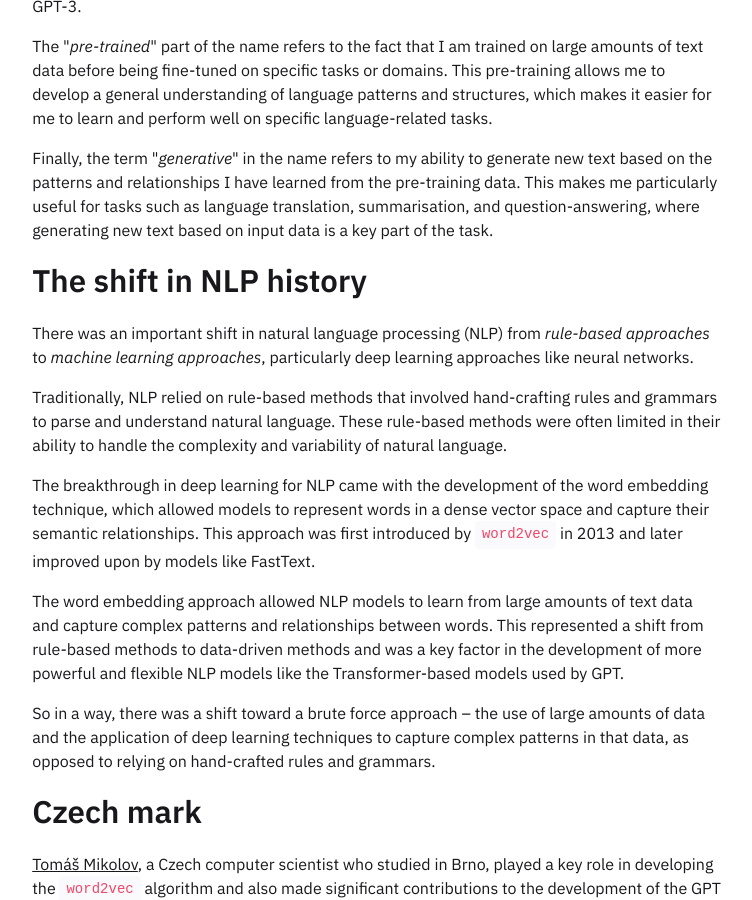
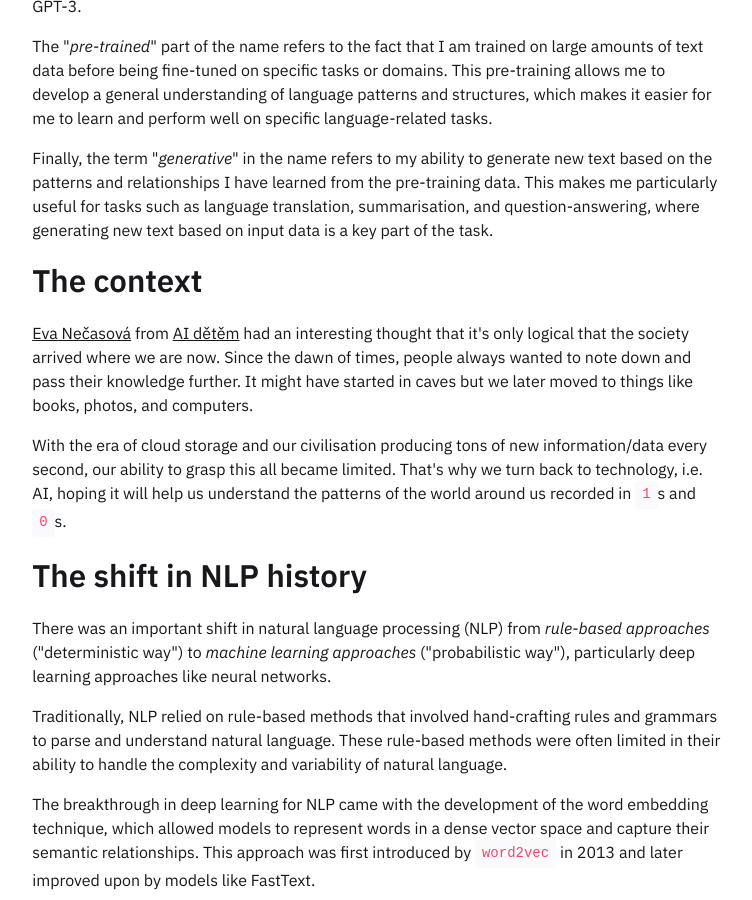
Before and after one commit to one-data-cookie/one-data-cookie.github.io, a Jekyll site: the page built from _notes/data-coding/Learn ChatGPT.md, in a window 1280 px wide and 900 px high, scrolled down 708 px. Shown: the whole window, without its empty margins (263-1015 px from the left). Built offline with Jekyll 4.4.1, drawn with Linux system fonts in a browser that asks for light colours; some of the changed text lies outside the part shown.

Commit message:
sync notes and files as of 2023/03/12 19:00:09 UTC

```diff
--- a/_notes/data-coding/Learn ChatGPT.md
+++ b/_notes/data-coding/Learn ChatGPT.md
@@ -1,11 +1,11 @@
 ---
 title: Learn ChatGPT
 title-cs:
-category: .
+category: data-coding
 tags: [learn, chatgpt]
 season: spring
 created: 10 Mar 2023
-updated: 10 Mar 2023
+updated: 12 Mar 2023
 sources: Misc
 ---
 
@@ -22,8 +22,13 @@
 
 Finally, the term "*generative*" in the name refers to my ability to generate new text based on the patterns and relationships I have learned from the pre-training data. This makes me particularly useful for tasks such as language translation, summarisation, and question-answering, where generating new text based on input data is a key part of the task.
 
+## The context
+[Eva Nečasová](https://cz.linkedin.com/in/evanecasova) from [AI dětěm](https://aidetem.cz/) had an interesting thought that it's only logical that the society arrived where we are now. Since the dawn of times, people always wanted to note down and pass their knowledge further. It might have started in caves but we later moved to things like books, photos, and computers.
+
+With the era of cloud storage and our civilisation producing tons of new information/data every second, our ability to grasp this all became limited. That's why we turn back to technology, i.e. AI, hoping it will help us understand the patterns of the world around us recorded in `1`s and `0`s.
+
 ## The shift in NLP history
-There was an important shift in natural language processing (NLP) from *rule-based approaches* to *machine learning approaches*, particularly deep learning approaches like neural networks.
+There was an important shift in natural language processing (NLP) from *rule-based approaches* ("deterministic way") to *machine learning approaches* ("probabilistic way"), particularly deep learning approaches like neural networks.
 
 Traditionally, NLP relied on rule-based methods that involved hand-crafting rules and grammars to parse and understand natural language. These rule-based methods were often limited in their ability to handle the complexity and variability of natural language.
 
```
